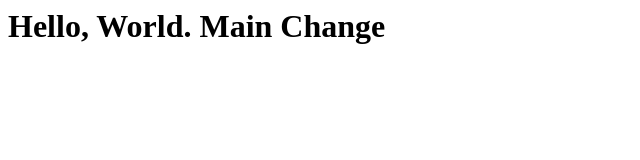
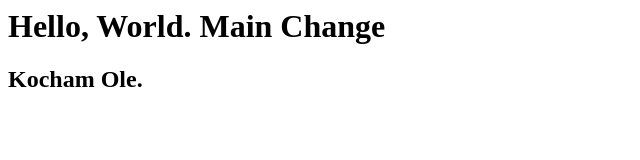
Before and after one commit to Kyrtap1309/testing_git, a plain HTML site: page index.html in a window 1280 px wide. Shown: the whole page, without its empty margins (0-640 px from the left). Drawn offline with Linux system fonts and the light colour scheme.

Commit message:
Add Kocham Ole

```diff
--- a/index.html
+++ b/index.html
@@ -5,5 +5,6 @@
 </head>
 <body>
 	<h1>Hello, World. Main Change</h1>
+	<h2>Kocham Ole. </h2>
 </body>
 </html>
```
